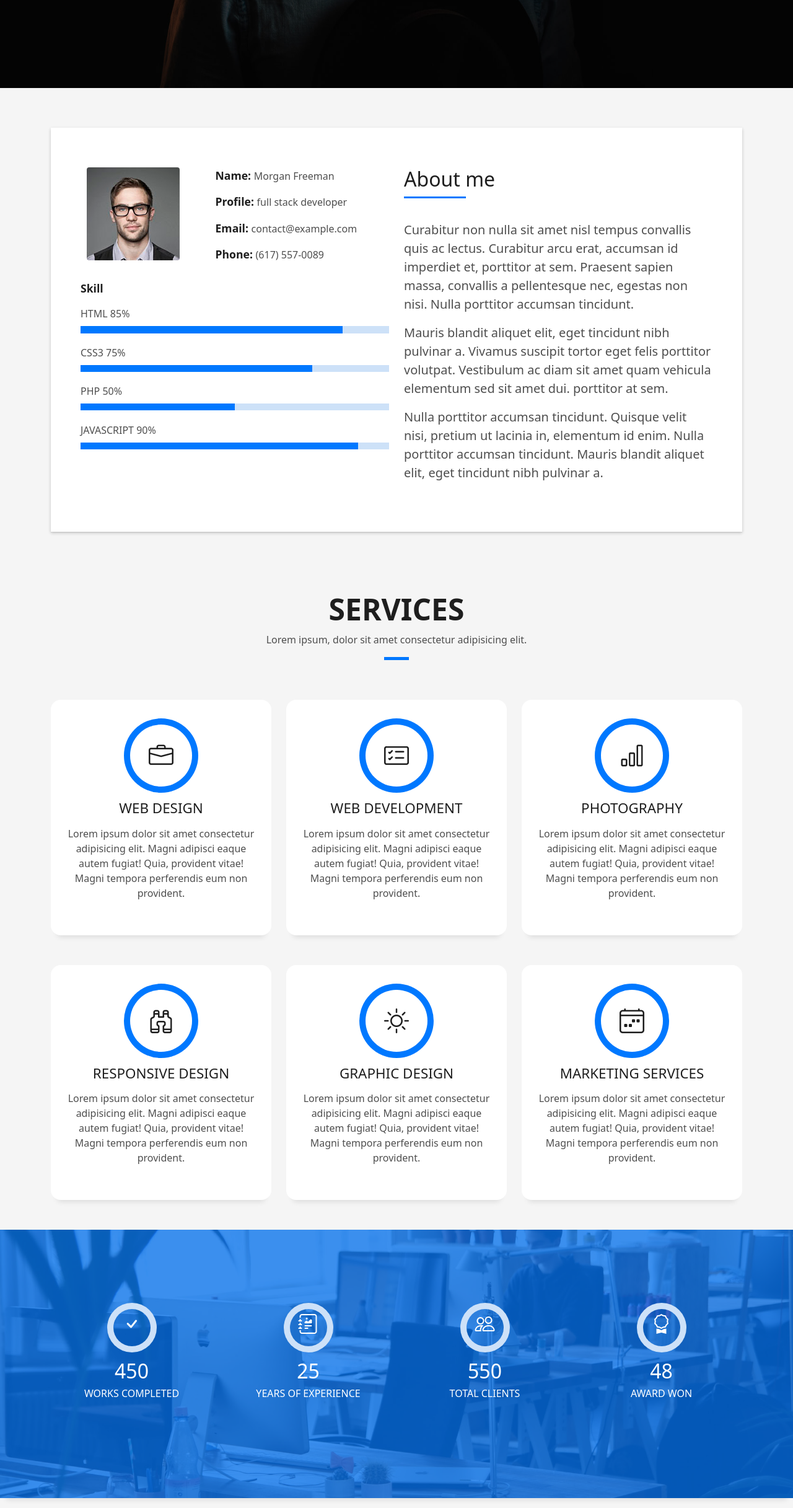
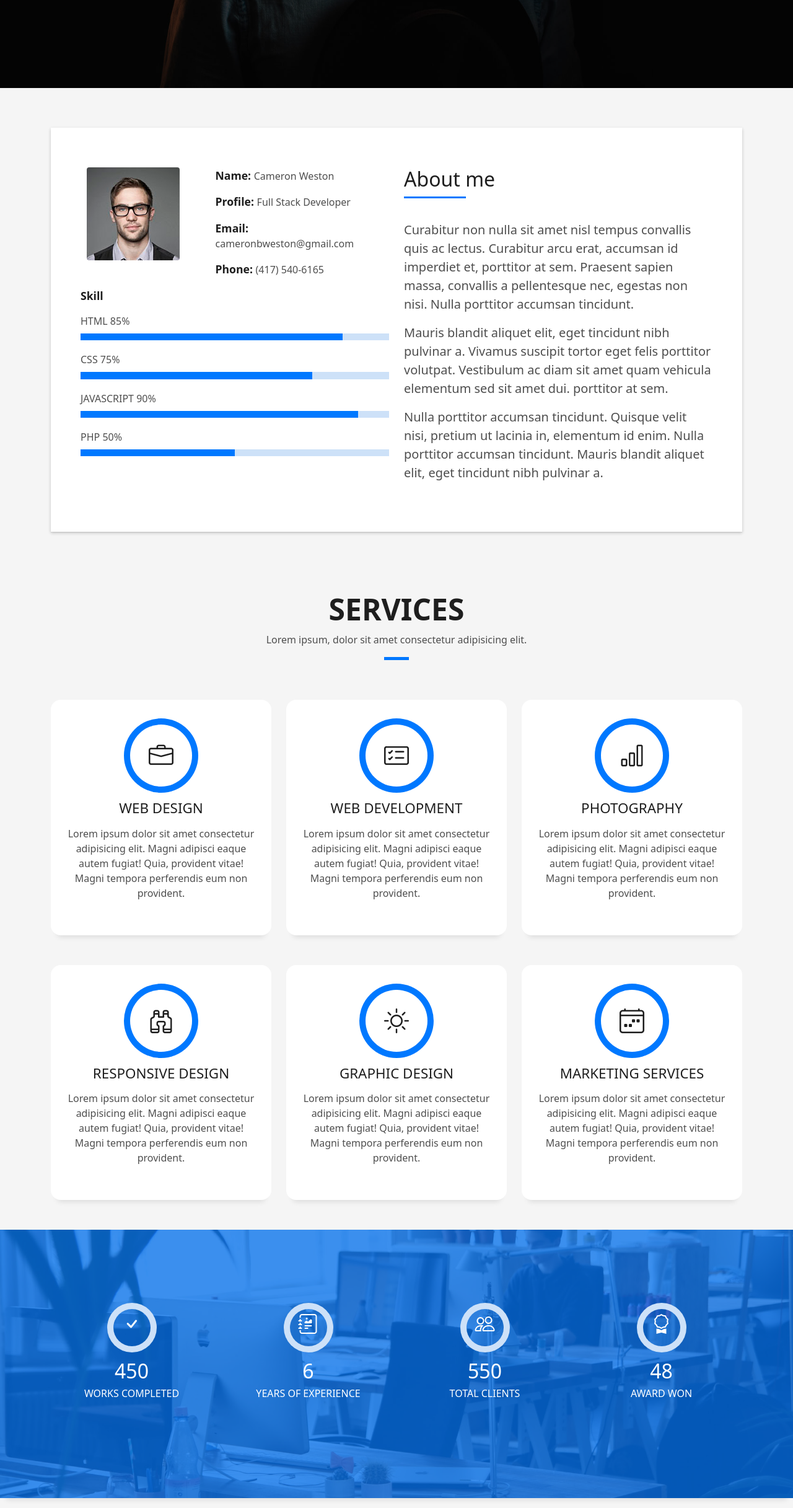
Before and after one commit to cameronbweston/Portfolio, a plain HTML site: page index.html in a window 1280 px wide. Shown: the part 658-3091 px from the top of the page at 62% size. Drawn offline with Linux system fonts and the light colour scheme.

Commit message:
Customize for me

```diff
--- a/index.html
+++ b/index.html
@@ -50,15 +50,7 @@
           <li class="dropdown"><a href="#"><span>Drop Down</span> <i class="bi bi-chevron-down"></i></a>
             <ul>
               <li><a href="#">Drop Down 1</a></li>
-              <li class="dropdown"><a href="#"><span>Deep Drop Down</span> <i class="bi bi-chevron-right"></i></a>
-                <ul>
-                  <li><a href="#">Deep Drop Down 1</a></li>
-                  <li><a href="#">Deep Drop Down 2</a></li>
-                  <li><a href="#">Deep Drop Down 3</a></li>
-                  <li><a href="#">Deep Drop Down 4</a></li>
-                  <li><a href="#">Deep Drop Down 5</a></li>
-                </ul>
-              </li>
+              <li><a href="#">Drop Down 2</a></li>
               <li><a href="#">Drop Down 2</a></li>
               <li><a href="#">Drop Down 3</a></li>
               <li><a href="#">Drop Down 4</a></li>
@@ -105,10 +97,10 @@
                     </div>
                     <div class="col-sm-6 col-md-7">
                       <div class="about-info">
-                        <p><span class="title-s">Name: </span> <span>Morgan Freeman</span></p>
-                        <p><span class="title-s">Profile: </span> <span>full stack developer</span></p>
-                        <p><span class="title-s">Email: </span> <span>contact@example.com</span></p>
-                        <p><span class="title-s">Phone: </span> <span>(617) 557-0089</span></p>
+                        <p><span class="title-s">Name: </span> <span>Cameron Weston</span></p>
+                        <p><span class="title-s">Profile: </span> <span>Full Stack Developer</span></p>
+                        <p><span class="title-s">Email: </span> <span>cameronbweston@gmail.com</span></p>
+                        <p><span class="title-s">Phone: </span> <span>(417) 540-6165</span></p>
                       </div>
                     </div>
                   </div>
@@ -118,17 +110,17 @@
                     <div class="progress">
                       <div class="progress-bar" role="progressbar" style="width: 85%;" aria-valuenow="85" aria-valuemin="0" aria-valuemax="100"></div>
                     </div>
-                    <span>CSS3</span> <span class="pull-right">75%</span>
+                    <span>CSS</span> <span class="pull-right">75%</span>
                     <div class="progress">
                       <div class="progress-bar" role="progressbar" style="width: 75%" aria-valuenow="75" aria-valuemin="0" aria-valuemax="100"></div>
+                    </div>
+                    <span>JAVASCRIPT</span> <span class="pull-right">90%</span>
+                    <div class="progress">
+                      <div class="progress-bar" role="progressbar" style="width: 90%" aria-valuenow="90" aria-valuemin="0" aria-valuemax="100"></div>
                     </div>
                     <span>PHP</span> <span class="pull-right">50%</span>
                     <div class="progress">
                       <div class="progress-bar" role="progressbar" style="width: 50%" aria-valuenow="50" aria-valuemin="0" aria-valuemax="100"></div>
-                    </div>
-                    <span>JAVASCRIPT</span> <span class="pull-right">90%</span>
-                    <div class="progress">
-                      <div class="progress-bar" role="progressbar" style="width: 90%" aria-valuenow="90" aria-valuemin="0" aria-valuemax="100"></div>
                     </div>
                   </div>
                 </div>
@@ -297,7 +289,7 @@
                 <span class="ico-circle"><i class="bi bi-journal-richtext"></i></span>
               </div>
               <div class="counter-num">
-                <p data-purecounter-start="0" data-purecounter-end="25" data-purecounter-duration="1" class="counter purecounter"></p>
+                <p data-purecounter-start="0" data-purecounter-end="6" data-purecounter-duration="1" class="counter purecounter"></p>
                 <span class="counter-text">YEARS OF EXPERIENCE</span>
               </div>
             </div>
```
